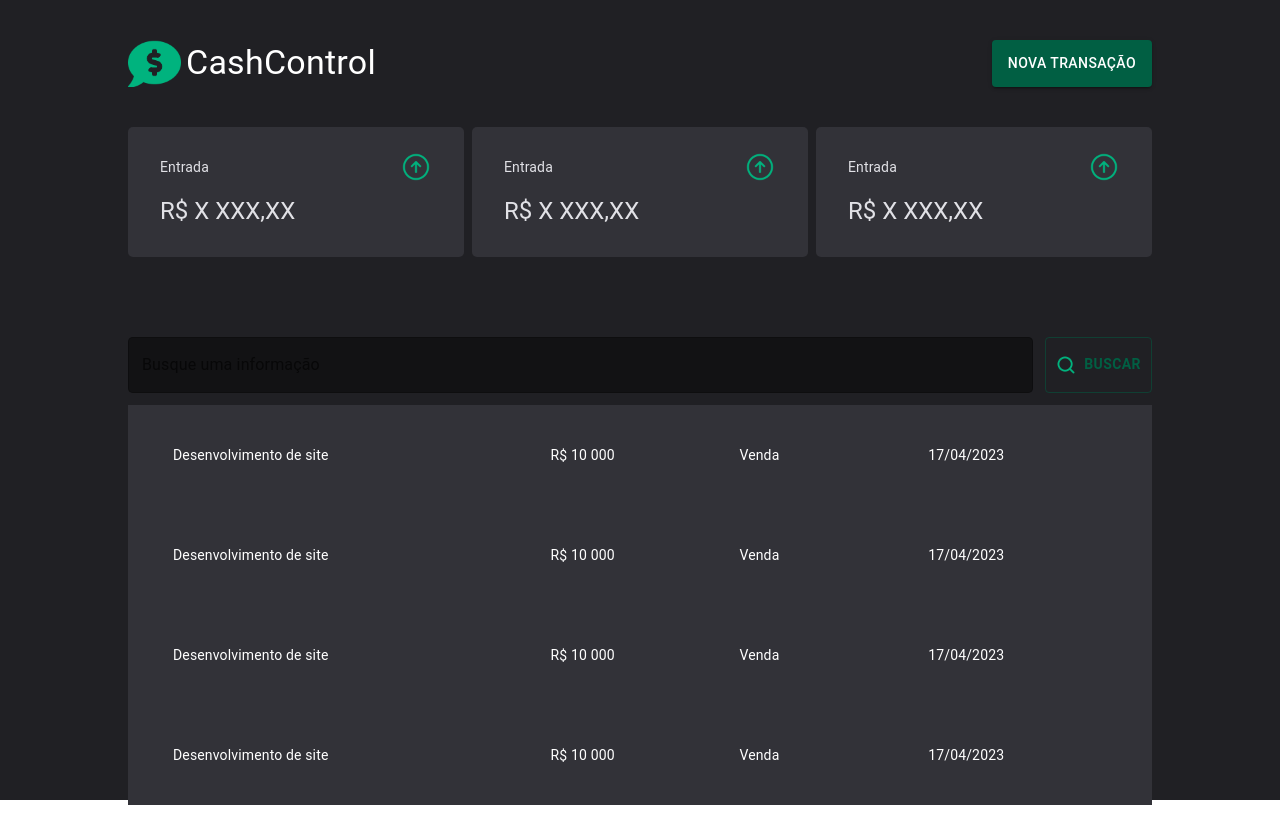
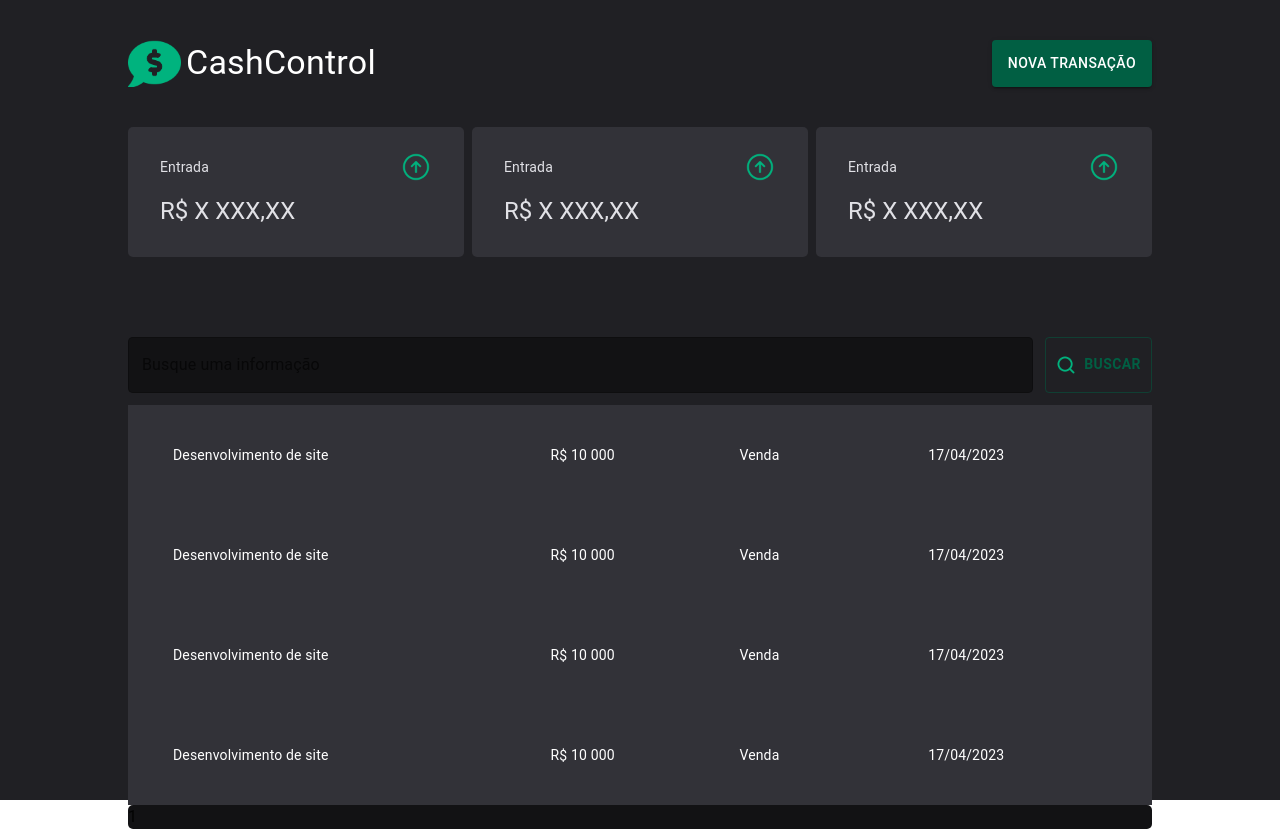
Before and after one commit to eugeogeo/cashControl, a React (Vite) app: page / in a window 1280 px wide. Before the commit the page ends 805 px from the top, so only its background shows below. Built offline with nearby package versions, Linux system fonts and the light colour scheme.

Commit message:
feat: criado fluxo de button da table

```diff
--- /dev/null
+++ b/src/components/Table/ButtonArea.tsx
@@ -0,0 +1,13 @@
+import { Box } from '@mui/material';
+import ButtonPage from './ButtonPage';
+
+
+const ButtonArea = () => {
+    return(
+        <Box>
+            <ButtonPage />
+        </Box>
+    );
+};
+
+export default ButtonArea;
--- /dev/null
+++ b/src/components/Table/ButtonPage.tsx
@@ -0,0 +1,20 @@
+import { Box, Typography } from '@mui/material';
+
+const ButtonPage = () => {
+
+    return (
+        <Box
+            sx={{
+                backgroundColor:'grey.900',
+                borderRadius:'5px',
+                width: '100%'
+            }}
+        >
+            <Typography variant='body1' component='h4'>
+            1
+            </Typography>
+        </Box>
+    );
+};
+
+export default ButtonPage;
--- a/src/components/Table/index.tsx
+++ b/src/components/Table/index.tsx
@@ -1,9 +1,12 @@
 import { Box } from '@mui/material';
 import TableItem from './TableItem';
+import ButtonArea from './ButtonArea';
 
 
 const Table = () => {
     return (
+        <Box>
+
             <Box
                 sx={{ pt:'12px'}}
             >
@@ -12,6 +15,8 @@ const Table = () => {
                 <TableItem />
                 <TableItem />
             </Box>
+            <ButtonArea />
+        </Box>
     );
 };
 
--- a/src/pages/Home.tsx
+++ b/src/pages/Home.tsx
@@ -83,7 +83,7 @@ const Home = () => {
                         sx={{ marginLeft: '12px', gap: 1, fontWeight: 'bold' }}
                     >
                         <img src={SearchIcon} width={'20px'} />
-            Buscar
+                        Buscar
                     </Button>
                 </Box>
 
```
Lines whose indentation alone changed are shown as unchanged.
